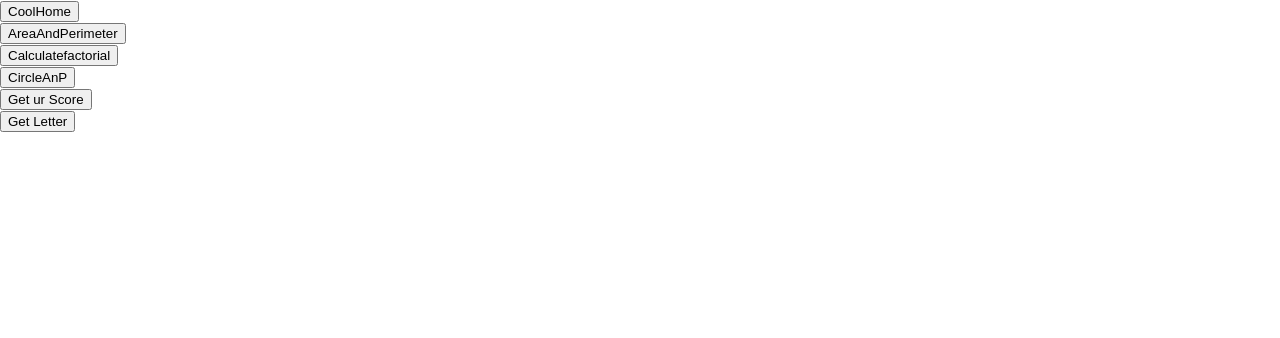
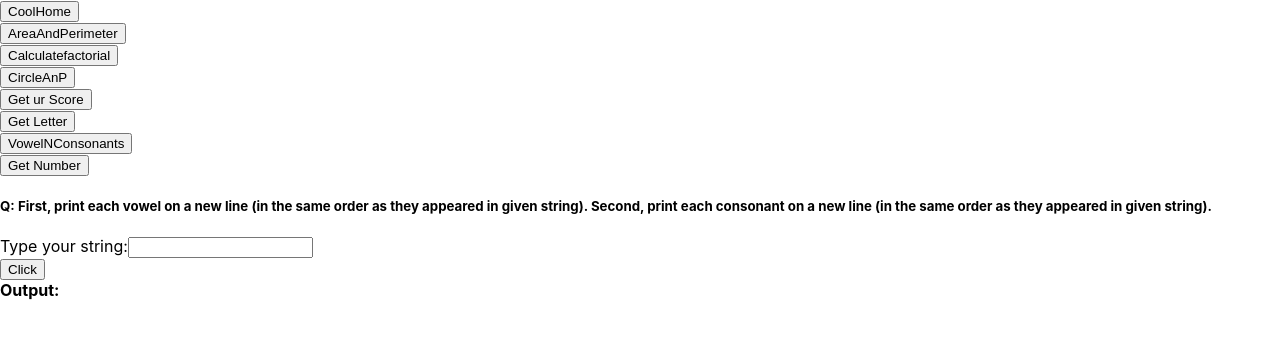
Before and after one commit to Nush3bhr/SolutionRank, a React (Create React App) app: page /VowelNConso in a window 1280 px wide. Shown: the top 338 px of the page. Built offline with nearby package versions, Linux system fonts and the light colour scheme.

Commit message:
used forms , hooks

```diff
--- a/src/App.js
+++ b/src/App.js
@@ -8,6 +8,8 @@ import Factorial from "./Components/Factorial";
 import CircleAnP from "./Components/CircleAnP";
 import Score from "./Components/Score";
 import FunVdSwitch from "./Components/FunVdSwitch";
+import VowelNConso from "./Components/VowelNConso";
+import SecondMaxNo from "./Components/SecondMaxNo";
 
 function App() {
   return (
@@ -22,6 +24,8 @@ function App() {
       <Route path="/CircleAnP" component={CircleAnP} />
       <Route path="/Score" component={Score} />
       <Route path="/FunVdSwitch" component={FunVdSwitch} />
+      <Route path="/VowelNConso" component={VowelNConso} />
+      <Route path="/SecondMaxNo" component={SecondMaxNo} />
     </Router>
   );
 }
--- a/src/Components/FunVdSwitch.js
+++ b/src/Components/FunVdSwitch.js
@@ -38,7 +38,7 @@ const FunVdSwitch = () => {
   };
 
   const handleSubmit = (event) => {
-    event.preventDefault();
+    event.preventDefault(); //prevents the default bheaviour of form(ie always reload the page)
     setLetter(getLetter(string));
   };
 
--- a/src/Components/Home.js
+++ b/src/Components/Home.js
@@ -20,6 +20,10 @@ const Home = () => {
       <button onClick={() => navigate("/Score")}>Get ur Score</button>
       <br />
       <button onClick={() => navigate("/FunVdSwitch")}>Get Letter</button>
+      <br />
+      <button onClick={() => navigate("/VowelNConso")}>VowelNConsonants</button>
+      <br />
+      <button onClick={() => navigate("/SecondMaxNo")}>Get Number</button>
     </div>
   );
 };
--- a/src/Components/SecondMaxNo.js
+++ b/src/Components/SecondMaxNo.js
@@ -1,4 +1,5 @@
 import React, { useState } from "react";
+
 const SecondMaxNo = () => {
   //   const [n, setN] = useState();
   const [numValue, setNumValue] = useState("");
@@ -6,6 +7,7 @@ const SecondMaxNo = () => {
   //   const handleChange = (event) => {
   //     setN(event.target.value);
   //   };
+
   const handleInputChange = (event) => {
     setNumValue(event.target.value);
   };
@@ -30,6 +32,7 @@ const SecondMaxNo = () => {
     }
     return " no second largest";
   };
+
   const handleSubmit = (e) => {
     e.preventDefault();
     setOp(getSecondLargest(numValue));
--- /dev/null
+++ b/src/Components/VowelNConso.js
@@ -0,0 +1,55 @@
+import React, { useState } from "react";
+
+const VowelNConso = () => {
+  const [str, setStr] = useState("");
+  const [output, setOutput] = useState([]);
+  const handleChange = (event) => {
+    setStr(event.target.value);
+  };
+  const vowelsAndConsonants = (newStr) => {
+    const s = newStr.toLowerCase();
+    let vowel = [];
+    let conso = [];
+    for (let i = 0; i < s.length; i++) {
+      if (
+        s[i] === "a" ||
+        s[i] === "e" ||
+        s[i] === "i" ||
+        s[i] === "o" ||
+        s[i] === "u"
+      ) {
+        vowel = vowel + s[i];
+      } else {
+        conso = conso + s[i];
+      }
+    }
+    // console.log(vowel);
+    // console.log(conso);
+
+    let op = vowel.concat(conso);
+    console.log(op);
+    for (let j = 0; j < op.length; j++) {
+      console.log(j + ":" + op[j] + "  "); //want to return the same output.how?
+    }
+  };
+  const handleSubmit = (e) => {
+    e.preventDefault();
+    setOutput(vowelsAndConsonants(str));
+  };
+  return (
+    <form onSubmit={handleSubmit}>
+      <h5>
+        Q: First, print each vowel on a new line (in the same order as they
+        appeared in given string). Second, print each consonant on a new line
+        (in the same order as they appeared in given string).
+      </h5>
+      <label>Type your string:</label>
+      <input type="text" value={str} onChange={handleChange} />
+      <br />
+      <button type="submit">Click</button>
+      <br />
+      <strong>Output:{output}</strong>
+    </form>
+  );
+};
+export default VowelNConso;
```
Also changed, not shown: 1 other file (tests, documents, lock files or other folders).
